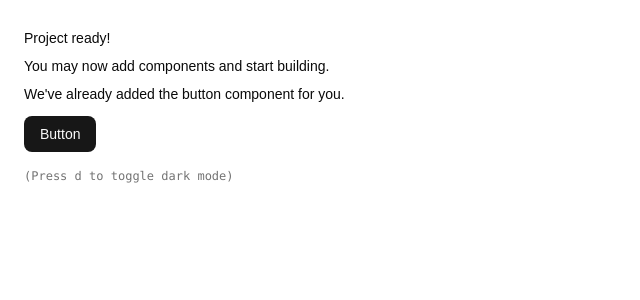
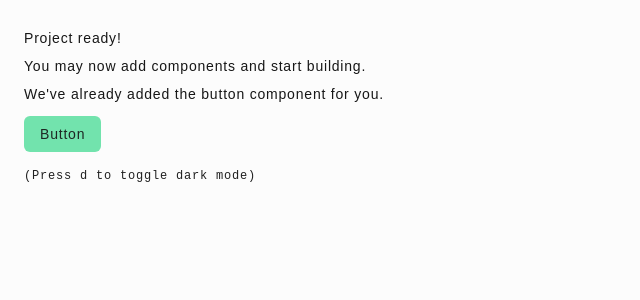
Before and after one commit to christeen24/mp-circle, a React (Vite) app: page / in a window 1280 px wide. Shown: the top 300 px of the page, without its empty margins (0-640 px from the left). Built offline with nearby package versions, Linux system fonts and the light colour scheme.

Commit message:
feat: add base theme configuration and shadcn UI components

```diff
--- a/src/index.css
+++ b/src/index.css
@@ -5,126 +5,184 @@
 
 @custom-variant dark (&:is(.dark *));
 
-@theme inline {
-    --font-heading: var(--font-sans);
-    --font-sans: 'Geist Variable', sans-serif;
-    --color-sidebar-ring: var(--sidebar-ring);
-    --color-sidebar-border: var(--sidebar-border);
-    --color-sidebar-accent-foreground: var(--sidebar-accent-foreground);
-    --color-sidebar-accent: var(--sidebar-accent);
-    --color-sidebar-primary-foreground: var(--sidebar-primary-foreground);
-    --color-sidebar-primary: var(--sidebar-primary);
-    --color-sidebar-foreground: var(--sidebar-foreground);
-    --color-sidebar: var(--sidebar);
-    --color-chart-5: var(--chart-5);
-    --color-chart-4: var(--chart-4);
-    --color-chart-3: var(--chart-3);
-    --color-chart-2: var(--chart-2);
-    --color-chart-1: var(--chart-1);
-    --color-ring: var(--ring);
-    --color-input: var(--input);
-    --color-border: var(--border);
-    --color-destructive: var(--destructive);
-    --color-accent-foreground: var(--accent-foreground);
-    --color-accent: var(--accent);
-    --color-muted-foreground: var(--muted-foreground);
-    --color-muted: var(--muted);
-    --color-secondary-foreground: var(--secondary-foreground);
-    --color-secondary: var(--secondary);
-    --color-primary-foreground: var(--primary-foreground);
-    --color-primary: var(--primary);
-    --color-popover-foreground: var(--popover-foreground);
-    --color-popover: var(--popover);
-    --color-card-foreground: var(--card-foreground);
-    --color-card: var(--card);
-    --color-foreground: var(--foreground);
-    --color-background: var(--background);
-    --radius-sm: calc(var(--radius) * 0.6);
-    --radius-md: calc(var(--radius) * 0.8);
-    --radius-lg: var(--radius);
-    --radius-xl: calc(var(--radius) * 1.4);
-    --radius-2xl: calc(var(--radius) * 1.8);
-    --radius-3xl: calc(var(--radius) * 2.2);
-    --radius-4xl: calc(var(--radius) * 2.6);
-}
+@import "tailwindcss";
+
+@custom-variant dark (&:is(.dark *));
 
 :root {
-    --background: oklch(1 0 0);
-    --foreground: oklch(0.145 0 0);
-    --card: oklch(1 0 0);
-    --card-foreground: oklch(0.145 0 0);
-    --popover: oklch(1 0 0);
-    --popover-foreground: oklch(0.145 0 0);
-    --primary: oklch(0.205 0 0);
-    --primary-foreground: oklch(0.985 0 0);
-    --secondary: oklch(0.97 0 0);
-    --secondary-foreground: oklch(0.205 0 0);
-    --muted: oklch(0.97 0 0);
-    --muted-foreground: oklch(0.556 0 0);
-    --accent: oklch(0.97 0 0);
-    --accent-foreground: oklch(0.205 0 0);
-    --destructive: oklch(0.577 0.245 27.325);
-    --border: oklch(0.922 0 0);
-    --input: oklch(0.922 0 0);
-    --ring: oklch(0.708 0 0);
-    --chart-1: oklch(0.87 0 0);
-    --chart-2: oklch(0.556 0 0);
-    --chart-3: oklch(0.439 0 0);
-    --chart-4: oklch(0.371 0 0);
-    --chart-5: oklch(0.269 0 0);
-    --radius: 0.625rem;
-    --sidebar: oklch(0.985 0 0);
-    --sidebar-foreground: oklch(0.145 0 0);
-    --sidebar-primary: oklch(0.205 0 0);
-    --sidebar-primary-foreground: oklch(0.985 0 0);
-    --sidebar-accent: oklch(0.97 0 0);
-    --sidebar-accent-foreground: oklch(0.205 0 0);
-    --sidebar-border: oklch(0.922 0 0);
-    --sidebar-ring: oklch(0.708 0 0);
+  --background: oklch(0.9911 0 0);
+  --foreground: oklch(0.2046 0 0);
+  --card: oklch(0.9911 0 0);
+  --card-foreground: oklch(0.2046 0 0);
+  --popover: oklch(0.9911 0 0);
+  --popover-foreground: oklch(0.4386 0 0);
+  --primary: oklch(0.8348 0.1302 160.9080);
+  --primary-foreground: oklch(0.2626 0.0147 166.4589);
+  --secondary: oklch(0.9940 0 0);
+  --secondary-foreground: oklch(0.2046 0 0);
+  --muted: oklch(0.9461 0 0);
+  --muted-foreground: oklch(0.2435 0 0);
+  --accent: oklch(0.9461 0 0);
+  --accent-foreground: oklch(0.2435 0 0);
+  --destructive: oklch(0.5523 0.1927 32.7272);
+  --destructive-foreground: oklch(0.9934 0.0032 17.2118);
+  --border: oklch(0.9037 0 0);
+  --input: oklch(0.9731 0 0);
+  --ring: oklch(0.8348 0.1302 160.9080);
+  --chart-1: oklch(0.8348 0.1302 160.9080);
+  --chart-2: oklch(0.6231 0.1880 259.8145);
+  --chart-3: oklch(0.6056 0.2189 292.7172);
+  --chart-4: oklch(0.7686 0.1647 70.0804);
+  --chart-5: oklch(0.6959 0.1491 162.4796);
+  --sidebar: oklch(0.9911 0 0);
+  --sidebar-foreground: oklch(0.5452 0 0);
+  --sidebar-primary: oklch(0.8348 0.1302 160.9080);
+  --sidebar-primary-foreground: oklch(0.2626 0.0147 166.4589);
+  --sidebar-accent: oklch(0.9461 0 0);
+  --sidebar-accent-foreground: oklch(0.2435 0 0);
+  --sidebar-border: oklch(0.9037 0 0);
+  --sidebar-ring: oklch(0.8348 0.1302 160.9080);
+  --font-sans: Montserrat, ui-sans-serif, sans-serif, system-ui;
+  --font-serif: ui-serif, Georgia, Cambria, "Times New Roman", Times, serif;
+  --font-mono: monospace;
+  --radius: 0.5rem;
+  --shadow-x: 0px;
+  --shadow-y: 1px;
+  --shadow-blur: 3px;
+  --shadow-spread: 0px;
+  --shadow-opacity: 0.17;
+  --shadow-color: #000000;
+  --shadow-2xs: 0px 1px 3px 0px hsl(0 0% 0% / 0.09);
+  --shadow-xs: 0px 1px 3px 0px hsl(0 0% 0% / 0.09);
+  --shadow-sm: 0px 1px 3px 0px hsl(0 0% 0% / 0.17), 0px 1px 2px -1px hsl(0 0% 0% / 0.17);
+  --shadow: 0px 1px 3px 0px hsl(0 0% 0% / 0.17), 0px 1px 2px -1px hsl(0 0% 0% / 0.17);
+  --shadow-md: 0px 1px 3px 0px hsl(0 0% 0% / 0.17), 0px 2px 4px -1px hsl(0 0% 0% / 0.17);
+  --shadow-lg: 0px 1px 3px 0px hsl(0 0% 0% / 0.17), 0px 4px 6px -1px hsl(0 0% 0% / 0.17);
+  --shadow-xl: 0px 1px 3px 0px hsl(0 0% 0% / 0.17), 0px 8px 10px -1px hsl(0 0% 0% / 0.17);
+  --shadow-2xl: 0px 1px 3px 0px hsl(0 0% 0% / 0.43);
+  --tracking-normal: 0.05em;
+  --spacing: 0.25rem;
 }
 
 .dark {
-    --background: oklch(0.145 0 0);
-    --foreground: oklch(0.985 0 0);
-    --card: oklch(0.205 0 0);
-    --card-foreground: oklch(0.985 0 0);
-    --popover: oklch(0.205 0 0);
-    --popover-foreground: oklch(0.985 0 0);
-    --primary: oklch(0.922 0 0);
-    --primary-foreground: oklch(0.205 0 0);
-    --secondary: oklch(0.269 0 0);
-    --secondary-foreground: oklch(0.985 0 0);
-    --muted: oklch(0.269 0 0);
-    --muted-foreground: oklch(0.708 0 0);
-    --accent: oklch(0.269 0 0);
-    --accent-foreground: oklch(0.985 0 0);
-    --destructive: oklch(0.704 0.191 22.216);
-    --border: oklch(1 0 0 / 10%);
-    --input: oklch(1 0 0 / 15%);
-    --ring: oklch(0.556 0 0);
-    --chart-1: oklch(0.87 0 0);
-    --chart-2: oklch(0.556 0 0);
-    --chart-3: oklch(0.439 0 0);
-    --chart-4: oklch(0.371 0 0);
-    --chart-5: oklch(0.269 0 0);
-    --sidebar: oklch(0.205 0 0);
-    --sidebar-foreground: oklch(0.985 0 0);
-    --sidebar-primary: oklch(0.488 0.243 264.376);
-    --sidebar-primary-foreground: oklch(0.985 0 0);
-    --sidebar-accent: oklch(0.269 0 0);
-    --sidebar-accent-foreground: oklch(0.985 0 0);
-    --sidebar-border: oklch(1 0 0 / 10%);
-    --sidebar-ring: oklch(0.556 0 0);
+  --background: oklch(0.1822 0 0);
+  --foreground: oklch(0.9288 0.0126 255.5078);
+  --card: oklch(0.2046 0 0);
+  --card-foreground: oklch(0.9288 0.0126 255.5078);
+  --popover: oklch(0.2603 0 0);
+  --popover-foreground: oklch(0.7348 0 0);
+  --primary: oklch(0.4365 0.1044 156.7556);
+  --primary-foreground: oklch(0.9213 0.0135 167.1556);
+  --secondary: oklch(0.2603 0 0);
+  --secondary-foreground: oklch(0.9851 0 0);
+  --muted: oklch(0.2393 0 0);
+  --muted-foreground: oklch(0.7122 0 0);
+  --accent: oklch(0.3132 0 0);
+  --accent-foreground: oklch(0.9851 0 0);
+  --destructive: oklch(0.3123 0.0852 29.7877);
+  --destructive-foreground: oklch(0.9368 0.0045 34.3092);
+  --border: oklch(0.2809 0 0);
+  --input: oklch(0.2603 0 0);
+  --ring: oklch(0.8003 0.1821 151.7110);
+  --chart-1: oklch(0.8003 0.1821 151.7110);
+  --chart-2: oklch(0.7137 0.1434 254.6240);
+  --chart-3: oklch(0.7090 0.1592 293.5412);
+  --chart-4: oklch(0.8369 0.1644 84.4286);
+  --chart-5: oklch(0.7845 0.1325 181.9120);
+  --sidebar: oklch(0.1822 0 0);
+  --sidebar-foreground: oklch(0.6301 0 0);
+  --sidebar-primary: oklch(0.4365 0.1044 156.7556);
+  --sidebar-primary-foreground: oklch(0.9213 0.0135 167.1556);
+  --sidebar-accent: oklch(0.3132 0 0);
+  --sidebar-accent-foreground: oklch(0.9851 0 0);
+  --sidebar-border: oklch(0.2809 0 0);
+  --sidebar-ring: oklch(0.8003 0.1821 151.7110);
+  --font-sans: Montserrat, ui-sans-serif, sans-serif, system-ui;
+  --font-serif: ui-serif, Georgia, Cambria, "Times New Roman", Times, serif;
+  --font-mono: monospace;
+  --radius: 0.5rem;
+  --shadow-x: 0px;
+  --shadow-y: 1px;
+  --shadow-blur: 3px;
+  --shadow-spread: 0px;
+  --shadow-opacity: 0.17;
+  --shadow-color: #000000;
+  --shadow-2xs: 0px 1px 3px 0px hsl(0 0% 0% / 0.09);
+  --shadow-xs: 0px 1px 3px 0px hsl(0 0% 0% / 0.09);
+  --shadow-sm: 0px 1px 3px 0px hsl(0 0% 0% / 0.17), 0px 1px 2px -1px hsl(0 0% 0% / 0.17);
+  --shadow: 0px 1px 3px 0px hsl(0 0% 0% / 0.17), 0px 1px 2px -1px hsl(0 0% 0% / 0.17);
+  --shadow-md: 0px 1px 3px 0px hsl(0 0% 0% / 0.17), 0px 2px 4px -1px hsl(0 0% 0% / 0.17);
+  --shadow-lg: 0px 1px 3px 0px hsl(0 0% 0% / 0.17), 0px 4px 6px -1px hsl(0 0% 0% / 0.17);
+  --shadow-xl: 0px 1px 3px 0px hsl(0 0% 0% / 0.17), 0px 8px 10px -1px hsl(0 0% 0% / 0.17);
+  --shadow-2xl: 0px 1px 3px 0px hsl(0 0% 0% / 0.43);
+}
+
+@theme inline {
+  --color-background: var(--background);
+  --color-foreground: var(--foreground);
+  --color-card: var(--card);
+  --color-card-foreground: var(--card-foreground);
+  --color-popover: var(--popover);
+  --color-popover-foreground: var(--popover-foreground);
+  --color-primary: var(--primary);
+  --color-primary-foreground: var(--primary-foreground);
+  --color-secondary: var(--secondary);
+  --color-secondary-foreground: var(--secondary-foreground);
+  --color-muted: var(--muted);
+  --color-muted-foreground: var(--muted-foreground);
+  --color-accent: var(--accent);
+  --color-accent-foreground: var(--accent-foreground);
+  --color-destructive: var(--destructive);
+  --color-destructive-foreground: var(--destructive-foreground);
+  --color-border: var(--border);
+  --color-input: var(--input);
+  --color-ring: var(--ring);
+  --color-chart-1: var(--chart-1);
+  --color-chart-2: var(--chart-2);
+  --color-chart-3: var(--chart-3);
+  --color-chart-4: var(--chart-4);
+  --color-chart-5: var(--chart-5);
+  --color-sidebar: var(--sidebar);
+  --color-sidebar-foreground: var(--sidebar-foreground);
+  --color-sidebar-primary: var(--sidebar-primary);
+  --color-sidebar-primary-foreground: var(--sidebar-primary-foreground);
+  --color-sidebar-accent: var(--sidebar-accent);
+  --color-sidebar-accent-foreground: var(--sidebar-accent-foreground);
+  --color-sidebar-border: var(--sidebar-border);
+  --color-sidebar-ring: var(--sidebar-ring);
+
+  --font-sans: var(--font-sans);
+  --font-mono: var(--font-mono);
+  --font-serif: var(--font-serif);
+
+  --radius-sm: calc(var(--radius) - 4px);
+  --radius-md: calc(var(--radius) - 2px);
+  --radius-lg: var(--radius);
+  --radius-xl: calc(var(--radius) + 4px);
+
+  --shadow-2xs: var(--shadow-2xs);
+  --shadow-xs: var(--shadow-xs);
+  --shadow-sm: var(--shadow-sm);
+  --shadow: var(--shadow);
+  --shadow-md: var(--shadow-md);
+  --shadow-lg: var(--shadow-lg);
+  --shadow-xl: var(--shadow-xl);
+  --shadow-2xl: var(--shadow-2xl);
+
+  --tracking-tighter: calc(var(--tracking-normal) - 0.05em);
+  --tracking-tight: calc(var(--tracking-normal) - 0.025em);
+  --tracking-normal: var(--tracking-normal);
+  --tracking-wide: calc(var(--tracking-normal) + 0.025em);
+  --tracking-wider: calc(var(--tracking-normal) + 0.05em);
+  --tracking-widest: calc(var(--tracking-normal) + 0.1em);
 }
 
 @layer base {
   * {
     @apply border-border outline-ring/50;
-    }
+  }
   body {
     @apply bg-background text-foreground;
-    }
-  html {
-    @apply font-sans;
-    }
+    letter-spacing: var(--tracking-normal);
+  }
 }
```
